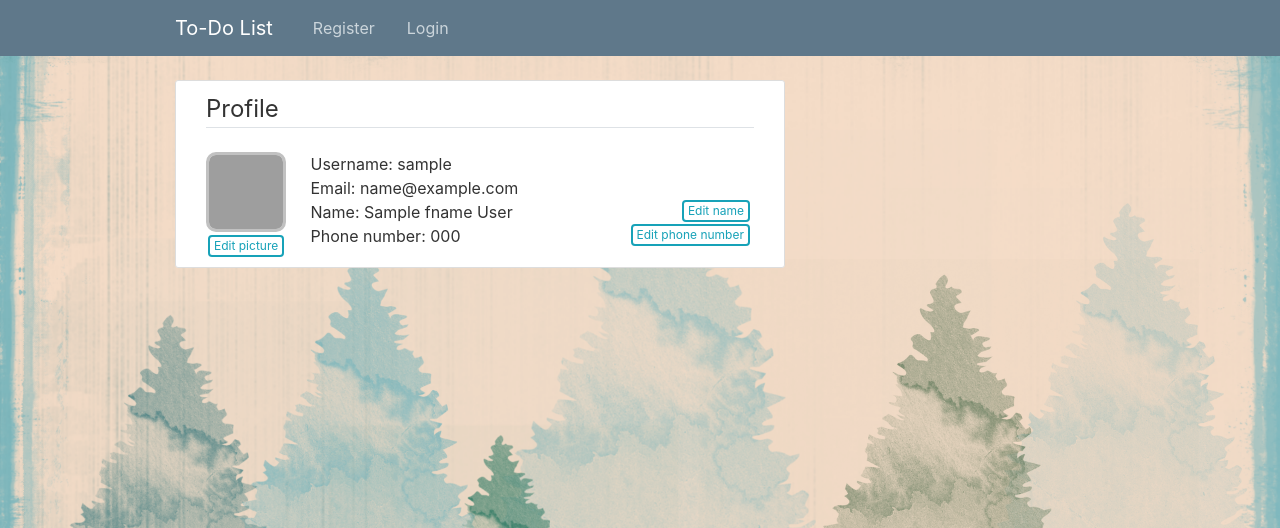
After one commit to pranamyaa/List-it-A-To-Do-list-Application, a Flask app: template templates/user.html in a window 1280 px wide. The commit adds this page. Shown: the top 528 px of the page. Run offline with Flask 2, Linux system fonts and the light colour scheme; the template is opened without the code that fills it: most values are stand-ins (such as "Sample title", 1, 10 or a date in 2020); some libraries are stand-ins or nearby versions; grey boxes are pictures that could not be loaded.

Commit message:
User page and more

```diff
--- a/application.py
+++ b/application.py
@@ -128,8 +128,6 @@ def cognito_sign_up_new(email, username, password, firstname, lastname, phone, i
 
     return ''
 
-
-
 # check if user can provide a correct code sent
 # return '' or exception message
 def cognito_confirm_sign_up(username, code):
@@ -242,6 +240,54 @@ def isLoggedIn():
     return False
     # return session != {}
 
+def updateUser(fname='', lname='', phone='', img='', removeimg=False):
+    attributes = []
+
+    if fname != '':
+        attributes.append({ 'Name': "given_name", 'Value': fname })
+        print('changing fname now')
+    if lname != '':
+        attributes.append({ 'Name': "family_name", 'Value': lname })
+        print('changing lname now')
+    if phone != '':
+        attributes.append({ 'Name': "phone_number", 'Value': phone })
+        print('changing phone now')
+    if img != '':
+        attributes.append({ 'Name': "picture", 'Value': img })
+        print('changing img now')
+    if removeimg:
+        attributes.append({ 'Name': "picture", 'Value': '' })
+        print('removing img now')
+
+    try:
+        response = client.update_user_attributes(
+            UserAttributes=attributes,
+            # [
+                # {
+                #     'Name': "given_name",
+                #     'Value': fname
+                # },
+                # {
+                #     'Name': "family_name",
+                #     'Value': lname
+                # },
+                # # {
+                # #     'Name': "phone_number",
+                # #     'Value': phone
+                # # },
+                # # {
+                # #     'Name': "picture",
+                # #     'Value': img
+                # # },
+            # ],
+            AccessToken=session['loggedinAccesstoken']
+        )
+    except Exception as e:
+        print(e)
+        return e
+
+    return ''
+
 
 
 # return current timestamp string
@@ -290,6 +336,9 @@ def addSubtask(parenttask, subtaskid, title, desc, due, done, image, url):
         }
     )
 
+def getTaskIDtoSort(alltasks):
+    return alltasks['TaskID']
+
 # returns [] if empty
 def getAllTasksByCurrentUser():
     scan_kwargs = {
@@ -303,7 +352,12 @@ def getAllTasksByCurrentUser():
     }
     response = tasktable.scan(**scan_kwargs)
 
-    return response.get("Items")
+    alltasks = response.get("Items")
+    alltasks.sort(key=getTaskIDtoSort)
+    return alltasks
+
+def getSubtaskIDtoSort(allsubtasks):
+    return allsubtasks['SubtaskID']
 
 # returns [] if empty
 def getAllFavouritedTasksByCurrentUser():
@@ -319,7 +373,9 @@ def getAllFavouritedTasksByCurrentUser():
     }
     response = tasktable.scan(**scan_kwargs)
 
-    return response.get("Items")
+    alltasks = response.get("Items")
+    alltasks.sort(key=getTaskIDtoSort)
+    return alltasks
 
 # returns [] if empty
 def getAllSubtasksByParent(parenttask):
@@ -331,7 +387,9 @@ def getAllSubtasksByParent(parenttask):
     }
     response = subtable.scan(**scan_kwargs)
 
-    return response.get("Items")
+    allsubtasks = response.get("Items")
+    allsubtasks.sort(key=getSubtaskIDtoSort)
+    return allsubtasks
 
 def updateTask(taskid, title, desc, done, fav):
     tasktable.update_item(
@@ -428,6 +486,31 @@ def deleteFromS3(filename):
     response = s3client.delete_object(Bucket = bucketname, Key = filename)
 
 
+def getUserDetails(accesstoken):
+    try:
+        getuser = cognito_get_user(accesstoken)
+
+        emptySession()
+
+        # does not throw an error even if a desired attribute does not exist
+        session['loggedinAccesstoken'] = accesstoken
+        session['loggedinUsername'] = getuser['Username']
+        for a in getuser['UserAttributes']:
+            if a['Name'] == 'email':
+                session['loggedinEmail'] = a['Value']
+            if a['Name'] == 'given_name':
+                session['loggedinFname'] = a['Value']
+            if a['Name'] == 'family_name':
+                session['loggedinLname'] = a['Value']
+            if a['Name'] == 'phone_number':
+                session['loggedinPhone'] = a['Value']
+            if a['Name'] == 'picture':
+                session['loggedinPic'] = a['Value']
+    except Exception as e:
+        print(e)
+        return e
+
+    return ''
 
 def uploadProfileImgToS3(file, imgname):
     response = s3client.upload_fileobj(file, bucketname, imgname, ExtraArgs={'ACL': 'public-read'})
@@ -453,7 +536,7 @@ def register():
             password = request.form["register-pw"]
             firstname = request.form["register-fn"]
             lastname = request.form["register-ln"]
-            phone = request.form["register-pn"]
+            phone = '+' + request.form["register-pn"].replace("+", "")
             img = request.files["register-pi"]
             realimgname = username + getExtension(img.filename)
             tryregistering = cognito_sign_up_new(email, username, password, firstname, lastname, phone, realimgname)
@@ -503,20 +586,7 @@ def login():
                 return render_template("login.html")
             else: # user found
                 accesstoken = tryfindinguser[0]['AuthenticationResult']['AccessToken']
-                emptySession()
-                # does not throw an error even if a desired attribute is not in the user attributes
-                session['loggedinUsername'] = cognito_get_user(accesstoken)['Username']
-                for a in cognito_get_user(accesstoken)['UserAttributes']:
-                    if a['Name'] == 'email':
-                        session['loggedinEmail'] = a['Value']
-                    if a['Name'] == 'given_name':
-                        session['loggedinFname'] = a['Value']
-                    if a['Name'] == 'family_name':
-                        session['loggedinLname'] = a['Value']
-                    if a['Name'] == 'phone_number':
-                        session['loggedinPhone'] = a['Value']
-                    if a['Name'] == 'picture':
-                        session['loggedinPic'] = a['Value']
+                getUserDetails(accesstoken)
                 flash("Login Successful..!!")
                 return redirect('/home')
 
@@ -624,19 +694,110 @@ def home():
     print(session)
     # if request.method == "POST":
     #     return
-    firstname = ''
+    name = ''
     try:
-        firstname = session['loggedinFname']
+        name = session['loggedinFname']
     except:
-        firstname = session['loggedinUsername']
+        name = session['loggedinUsername']
 
     favourited = getAllFavouritedTasksByCurrentUser()
 
-    return render_template("home.html", favourited=favourited, name=firstname)
+    return render_template("home.html", favourited=favourited, name=name)
         # tasks=getAllTasksByCurrentUser(),
         # getAllSubtasksByParent=getAllSubtasksByParent,
         # isChecked=isChecked,
         # formatDate=formatDate)
 
+@application.route("/user", methods=["GET", "POST"])
+def user():
+    # email = fname = lname = phone = pic = ''
+    # try:
+    #     email = session['loggedinEmail']
+    # except:
+    #     pass
+    # try:
+    #     fname = session['loggedinFname']
+    # except:
+    #     pass
+    # try:
+    #     lname = session['loggedinLname']
+    # except:
+    #     pass
+    # try:
+    #     phone = session['loggedinPhone']
+    # except:
+    #     pass
+    # try:
+    #     pic = session['loggedinPic']
+    # except:
+    #     pass
+
+    if request.method == "POST":
+        if request.form['profile-change-type'] == 'change-img':
+            print('change img')
+            print(request.files)
+            newimg = request.files['update-user-image']
+
+            # delete old image
+            if isKeyIncluded('update-user-image-delete', request.form):
+                print('delete current picture')
+                ## update dynamodb img to ''
+                updateUser(removeimg=True)
+                ## remove image from s3
+                deleteFromS3(request.form['update-user-image-old'])
+
+            # new image is added
+            if newimg.filename != '':
+                # old image exists
+                if request.form['update-user-image-old']:
+                    print('replace image')
+                    ## remove old image from s3
+                    deleteFromS3(request.form['update-user-image-old'])
+
+                ## add image to s3
+                print('add new image')
+                realimgname = session['loggedinUsername'] + getExtension(newimg.filename)
+                uploadProfileImgToS3(newimg, realimgname)
+                ## update dynamodb img to new
+                updateUser(img=realimgname)
+
+        if request.form['profile-change-type'] == 'change-name':
+            newfname = request.form['update-user-fname']
+            newlname = request.form['update-user-lname']
+            updateUser(fname=newfname, lname=newlname)
+
+        if request.form['profile-change-type'] == 'change-phone':
+            # request.form['update-user-phone']
+            print(type(request.form['update-user-phone']))
+            newphone = '+' + request.form['update-user-phone'].replace("+", "")
+            updateUser(phone=newphone)
+
+            # tryfindinguser = initiate_auth(username, password)[0]['AuthenticationResult']['AccessToken']
+
+        getUserDetails(session['loggedinAccesstoken'])
+        print('user details updated')
+
+    fname = lname = phone = pic = ''
+    try:
+        fname = session['loggedinFname']
+    except:
+        pass
+    try:
+        lname = session['loggedinLname']
+    except:
+        pass
+    try:
+        phone = session['loggedinPhone']
+    except:
+        pass
+    try:
+        pic = session['loggedinPic']
+    except:
+        pass
+
+    return render_template("user.html", bucketname=bucketname,
+        username=session['loggedinUsername'], email=session['loggedinEmail'],
+        fname=fname, lname=lname, phone=phone, pic=pic)
+
 if __name__ == "__main__":
     application.run(debug=True)
--- a/static/script.js
+++ b/static/script.js
@@ -31,3 +31,15 @@ function changeimg(fileinput) {
     let checkbox = fileinput.nextElementSibling.nextElementSibling
     checkbox.checked = false
 }
+
+function toggleeprofileditform(attr) {
+    let thisid = 'profile-edit-form-' + attr
+    let formdiv = document.getElementById(thisid)
+    if (formdiv.style.display === "none") {
+        formdiv.style.display = ""
+        // console.log(formdiv)
+    } else {
+        formdiv.style.display = "none"
+        // console.log(formdiv)
+    }
+}
--- a/static/style.css
+++ b/static/style.css
@@ -213,3 +213,53 @@ a.article-title:hover {
   margin-top: -56px;
   position: absolute;
 }
+
+.profile-img {
+  width: 80px;
+  height: 80px;
+  border: 3px solid #c1c1c1;
+  border-radius: 10px;
+  margin-right: 20px;
+}
+
+.profile-img-placeholder {
+  color: #c1c1c1;
+  line-height: 14px;
+  text-align: center;
+}
+
+.profile-top {
+  display: inline-block;
+  vertical-align: top;
+}
+
+.profile-button {
+  font-size: 75%;
+  padding: 0 4px;
+  border: 2px solid;
+  /* margin: 0 20px; */
+}
+
+.profile-button.text {
+  position: absolute;
+  right: 50px;
+}
+
+.profile-button.pic {
+  /* position: absolute; */
+  /* left: */
+  /* bottom: 50px; */
+  margin-right: 0px;
+  margin-left: 2px;
+}
+
+.form-input-phone-plus {
+  width: 15px;
+  font-size: 130%;
+  display: inline-block;
+}
+
+.form-input-phone {
+  width: calc(100% - 20px);
+  display: inline-block;
+}
--- a/templates/base.html
+++ b/templates/base.html
@@ -28,6 +28,7 @@
               {% if 'loggedinUsername' in session %}
                     <a class="nav-item nav-link" href="/home">Home</a>
                     <a class="nav-item nav-link" href="/tasks">All Tasks</a>
+                    <a class="nav-item nav-link" href="/user">My Account</a>
                     <a class="nav-item nav-link" href="/logout">Logout</a>
               {% else %}
                     <a class="nav-item nav-link" href="/register">Register</a>
--- a/templates/register.html
+++ b/templates/register.html
@@ -29,7 +29,10 @@
                 <div class="form-row">
                     <div class="form-group col-md-6">
                         <label class="form-control-label">Phone Number:</label>
-                        <input class="form-control form-control-lg" type="text" name="register-pn" required>
+                        <div>
+                            <div class="form-input-phone-plus">+</div>
+                            <input class="form-control form-control-lg form-input-phone" type="number" name="register-pn" required>
+                        </div>
                     </div>
                     <div class="form-group col-md-6">
                         <label class="form-control-label">Profile Image:</label>
--- /dev/null
+++ b/templates/user.html
@@ -0,0 +1,86 @@
+{% extends "base.html" %}
+{% block content %}
+    <div class="content-section">
+        <legend class="border-bottom mb-4">Profile</legend>
+        <div>
+            <div class="profile-top">
+                {% if pic != '' %}
+                    <img class="profile-img" src="https://{{ bucketname }}.s3.amazonaws.com/{{ pic }}"><br>
+                {% else %}
+                    <div class="profile-img">
+                        <div class='profile-img-placeholder'>
+                            <br>No<br>profile<br>picture
+                        </div>
+                    </div>
+                {% endif %}
+                <button class="btn btn-outline-info profile-button pic" onclick="toggleeprofileditform('img')">Edit picture</button>
+            </div>
+            <div class="profile-top">
+                <div>
+                    Username: {{ username }}
+                </div>
+                <div>
+                    Email: {{ email }}
+                </div>
+                <div>
+                    Name: {{ fname }} {{ lname }}
+                    <button class="btn btn-outline-info profile-button text" onclick="toggleeprofileditform('name')">Edit name</button>
+                </div>
+                <div>
+                    Phone number: {{ phone }}
+                    <button class="btn btn-outline-info profile-button text" onclick="toggleeprofileditform('phone')">Edit phone number</button>
+                </div>
+            </div>
+        </div>
+        <div>
+            <div id='profile-edit-form-img' style='display: none;'>
+                <br>
+                <form name="update-user-img-form" method="post" enctype="multipart/form-data" class='form-box'>
+                    <input type="hidden" name="profile-change-type" value='change-img'>
+                    <input type="hidden" name="update-user-image-old" value='{{ pic }}'>
+                    <p class="form-group">
+                        <label class="form-control-label">Profile picture:</label>
+                        {% if pic == '' %}
+                            <input type="file" name="update-user-image" accept="image/png, image/jpeg">
+                        {% else %}
+                            <input class="form-control form-control-lg" type="file" name="update-user-image" accept="image/png, image/jpeg" onchange="changeimg(this)">
+                            <label class="form-control-label">Delete image</label>
+                            <input type="checkbox" name="update-user-image-delete" value="keep-image" onclick="removeimgcheckbox(this)" checked>
+                        {% endif %}
+                    </p>
+                    <input class="btn btn-outline-info" type="submit" value="Edit">
+                </form>
+            </div>
+
+            <div id='profile-edit-form-name' style='display: none;'>
+                <br>
+                <form name="update-user-name-form" method="post" class='form-box'>
+                    <input type="hidden" name="profile-change-type" value='change-name'>
+                    <p class="form-group">
+                        <label class="form-control-label">First name:</label>
+                        <input class="form-control form-control-lg" type="text" name="update-user-fname" value='{{ fname }}' required>
+                    </p>
+                    <p class="form-group">
+                        <label class="form-control-label">Last name:</label>
+                        <input class="form-control form-control-lg" type="text" name="update-user-lname" value='{{ lname }}' required>
+                    </p>
+                    <input class="btn btn-outline-info" type="submit" value="Edit">
+                </form>
+            </div>
+
+            <div id='profile-edit-form-phone' style='display: none;'>
+                <br>
+                <form name="update-user-phone-form" method="post" class='form-box'>
+                    <input type="hidden" name="profile-change-type" value='change-phone'>
+                    <p class="form-group">
+                        <label class="form-control-label">Phone number:</label>
+                        <div>
+                            <div class="form-input-phone-plus">+</div>
+                            <input class="form-control form-control-lg form-input-phone" type="number" name="update-user-phone" value='{{ phone.replace("+", "") }}' required>
+                        </div>
+                    </p>
+                    <input class="btn btn-outline-info" type="submit" value="Edit">
+                </form>
+            </div>
+</div>
+{% endblock %}
```
